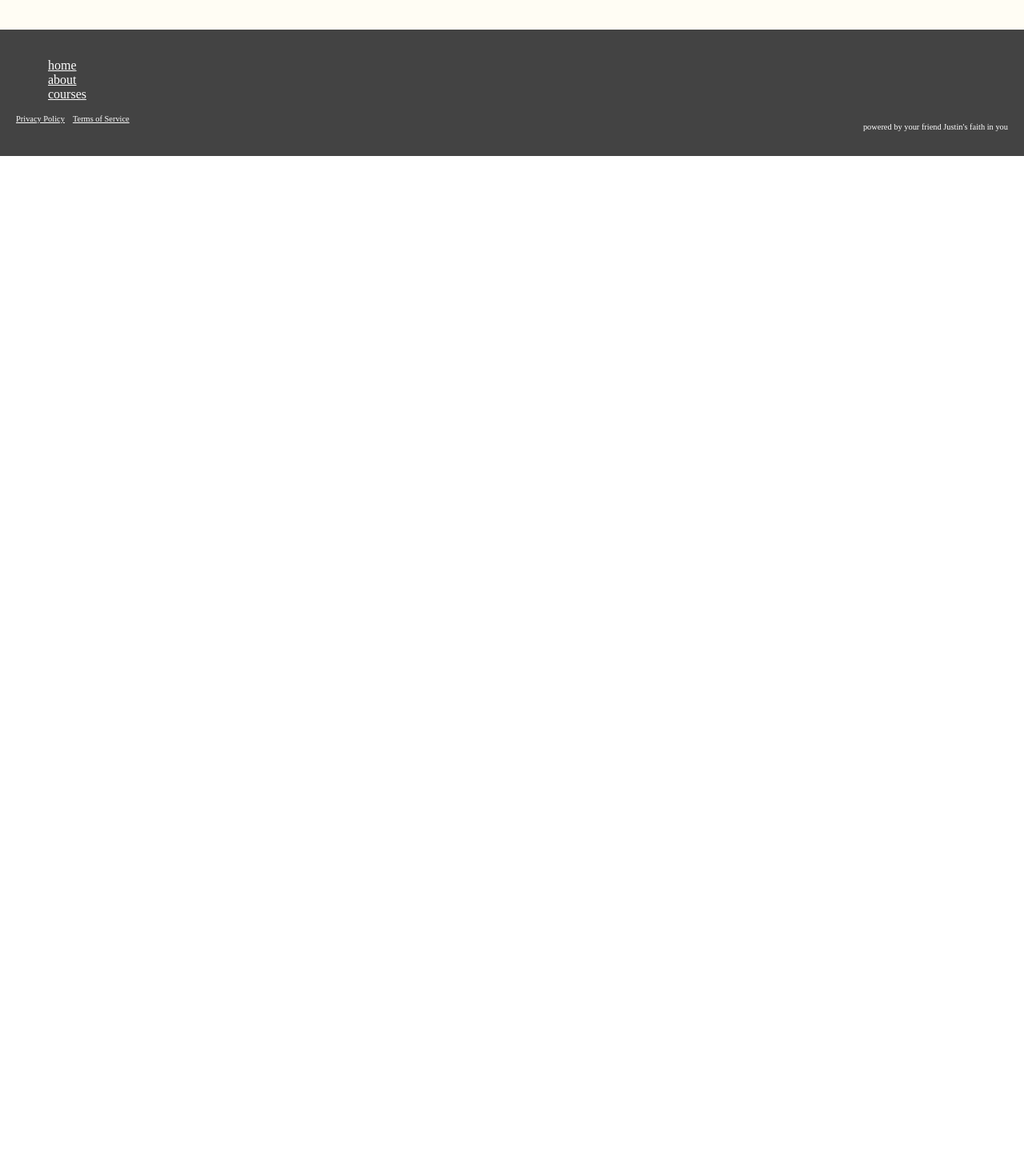
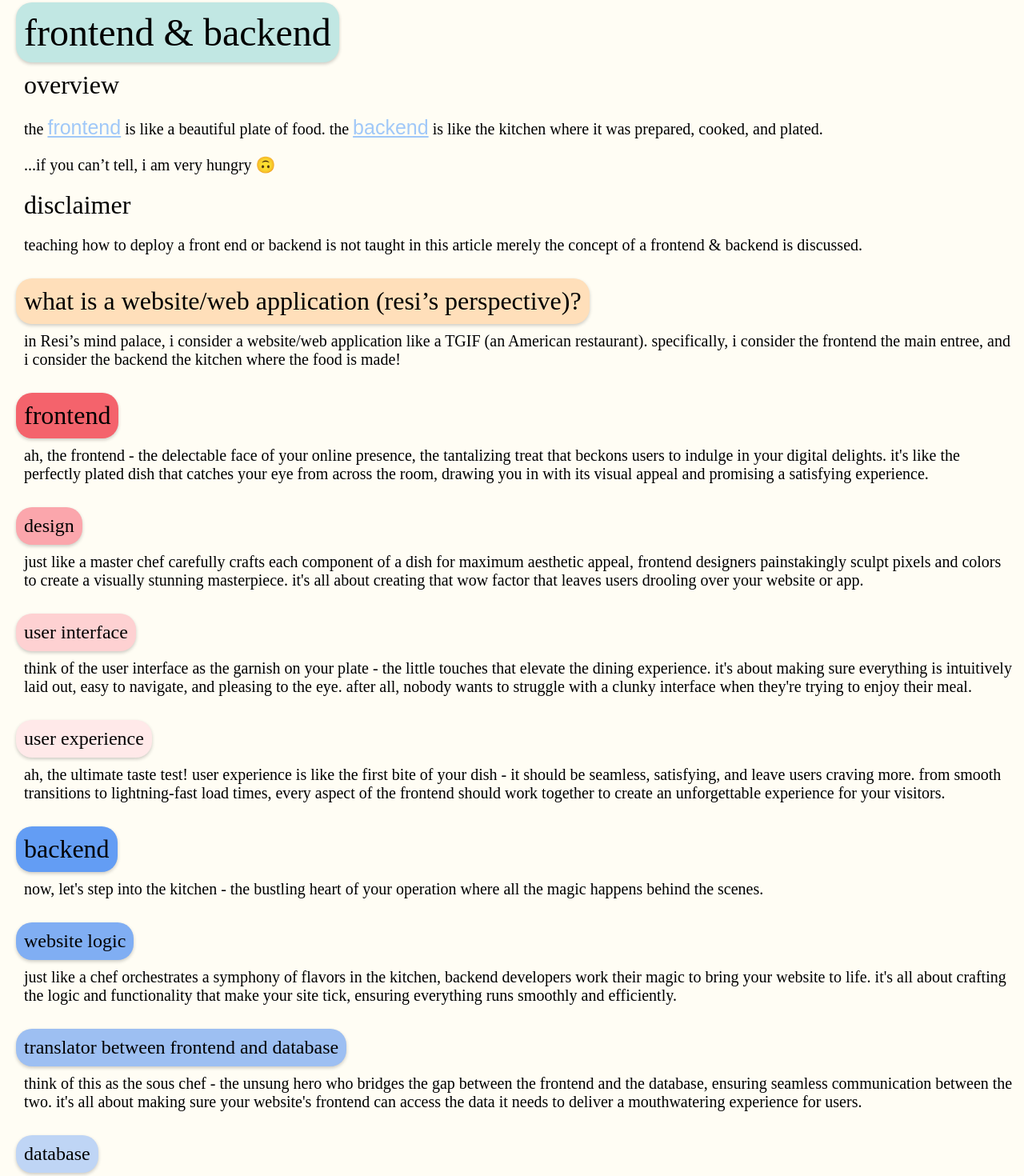
Before and after one commit to Domain-Force/frontline, a React (Create React App) app in the folder domain-force-front/: page /articles/frontback in a window 1280 px wide. Shown: the part 60-1530 px from the top of the page at 80% size. Before the commit the page ends 800 px from the top, so only its background shows below. Built offline with nearby package versions, Linux system fonts and the light colour scheme; a web font is replaced by a local one.

Commit message:
[ADD] Finished FrontBack Article

```diff
--- a/domain-force-front/src/App.css
+++ b/domain-force-front/src/App.css
@@ -326,6 +326,13 @@ p.about {
 	padding: 10px;
 }
 
+.article-sub-section {
+	font-size: 1.5em;
+	margin: 0;
+	padding: 10px;
+}
+
+
 .article-body {
 	font-size: 1.25em;
 	margin: 0;
--- a/domain-force-front/src/App.js
+++ b/domain-force-front/src/App.js
@@ -9,6 +9,7 @@ import NavBar from './components/NavBar';
 import Footer from './components/Footer';
 import ArticleDocker from './pages/articles/ArticleDocker';
 import ArticleDomain from './pages/articles/ArticleDomain';
+import ArticleFrontBack from './pages/articles/ArticleFrontBack';
 
 function App() {
   return (
@@ -33,6 +34,7 @@ function App() {
 				<Route path="/articles" element={<Articles />}/>
 				<Route path="/articles/docker" element={<ArticleDocker color="#FF9C9C"/>} />
 				<Route path="/articles/domains" element={<ArticleDomain color="#A2A0F8"/>} />
+				<Route path="/articles/frontback" element={<ArticleFrontBack color="#C1E7E3"/>} />
 			</Routes>
 		</main>
 		<Footer/>
--- a/domain-force-front/src/pages/Articles.js
+++ b/domain-force-front/src/pages/Articles.js
@@ -12,6 +12,7 @@ function Articles() {
 			<div className="article-item-grid">
 				<ArticleItem path="docker" name="moby docker (docker)" color="#FF9C9C" />
 				<ArticleItem path="domains" name="domains (.com, .co, .org)" color="#A2A0F8" />
+				<ArticleItem path="frontback" name="frontend & backend" color="#C1E7E3" />
 			</div>
 
 			<p className="heading">
--- /dev/null
+++ b/domain-force-front/src/pages/articles/ArticleFrontBack.js
@@ -0,0 +1,111 @@
+import React, {useState} from 'react';
+import ArticleModal from '../../components/ArticleModal';
+
+function ArticleFrontBack(props) {
+	const { color } = props;
+	const [{currentModal}, setModalOpen] = useState({currentModal: null});
+
+	const openModal = (modalName) => setModalOpen({currentModal: modalName});
+	const closeModal = () => setModalOpen({currentModal: null});
+	return (
+		<div className='cards-container'>
+			<div className="article-heading-background" style={{backgroundColor: color}}>
+				<p className="article-heading">frontend & backend</p>
+			</div>
+			<br/>
+
+			<div className="article-section">overview</div>
+			<p className="article-body">
+				the <button className="button-like-text" onClick={() => openModal('frontend')}>frontend</button> is like a beautiful plate of food. the <button className="button-like-text" onClick={() => openModal('backend')}>backend</button> is like the kitchen where it was prepared, cooked, and plated.
+			</p>
+			<p className="article-body">
+			...if you can’t tell, i am very hungry 🙃
+			</p>
+
+
+			<div className="article-section">disclaimer</div>
+			<p className="article-body">
+			teaching how to deploy a front end or backend is not taught in this article merely the concept of a frontend & backend is discussed.
+			</p>
+
+
+			<div className="article-section-background" style={{backgroundColor: "#FFDFBA"}}>
+				<p className="article-section">what is a website/web application (resi’s perspective)?</p>
+			</div>
+			<p className="article-body">
+				in Resi’s mind palace, i consider a website/web application like a TGIF (an American restaurant). specifically, i consider the frontend the main entree, and i consider the backend the kitchen where the food is made!
+			</p>
+
+
+			<div className="article-section-background" style={{backgroundColor: "#F4636C"}}>
+				<p className="article-section">
+					frontend
+				</p>
+			</div>
+			<p className="article-body">
+				ah, the frontend - the delectable face of your online presence, the tantalizing treat that beckons users to indulge in your digital delights. it's like the perfectly plated dish that catches your eye from across the room, drawing you in with its visual appeal and promising a satisfying experience.
+			</p>
+
+			<div className="article-section-background" style={{backgroundColor: "#FBA6AC"}}>
+				<p className="article-sub-section">design</p>
+			</div>
+			<p className="article-body">
+				just like a master chef carefully crafts each component of a dish for maximum aesthetic appeal, frontend designers painstakingly sculpt pixels and colors to create a visually stunning masterpiece. it's all about creating that wow factor that leaves users drooling over your website or app.
+			</p>
+
+			<div className="article-section-background" style={{backgroundColor: "#FED1D2"}}>
+				<p className="article-sub-section">user interface</p>
+			</div>
+			<p className="article-body">
+				think of the user interface as the garnish on your plate - the little touches that elevate the dining experience. it's about making sure everything is intuitively laid out, easy to navigate, and pleasing to the eye. after all, nobody wants to struggle with a clunky interface when they're trying to enjoy their meal.
+			</p>
+
+			<div className="article-section-background" style={{backgroundColor: "#FFE9E9"}}>
+				<p className="article-sub-section">user experience</p>
+			</div>
+			<p className="article-body">
+				ah, the ultimate taste test! user experience is like the first bite of your dish - it should be seamless, satisfying, and leave users craving more. from smooth transitions to lightning-fast load times, every aspect of the frontend should work together to create an unforgettable experience for your visitors.
+			</p>
+
+			<div className="article-section-background" style={{backgroundColor: "#639DF4"}}>
+				<p className="article-section">backend</p>
+			</div>
+			<p className="article-body">
+				now, let's step into the kitchen - the bustling heart of your operation where all the magic happens behind the scenes.
+			</p>
+
+			<div className="article-section-background" style={{backgroundColor: "#80AEF3"}}>
+				<p className="article-sub-section">website logic</p>
+			</div>
+			<p className="article-body">
+				just like a chef orchestrates a symphony of flavors in the kitchen, backend developers work their magic to bring your website to life. it's all about crafting the logic and functionality that make your site tick, ensuring everything runs smoothly and efficiently.
+			</p>
+
+			<div className="article-section-background" style={{backgroundColor: "#9DBFF2"}}>
+				<p className="article-sub-section">translator between frontend and database</p>
+			</div>
+			<p className="article-body">
+				think of this as the sous chef - the unsung hero who bridges the gap between the frontend and the database, ensuring seamless communication between the two. it's all about making sure your website's frontend can access the data it needs to deliver a mouthwatering experience for users.
+			</p>
+
+			<div className="article-section-background" style={{backgroundColor: "#BFD5F5"}}>
+				<p className="article-sub-section">database</p>
+			</div>
+			<p className="article-body">
+				ah, the pantry of your digital kitchen! The database is where all your ingredients are stored, ready to be whipped up into something delicious at a moment's notice. from user profiles to product listings, it's the backbone of your website, holding everything together behind the scenes.
+			</p>
+
+			<div className="article-section-background" style={{backgroundColor: color}}>
+				<p className="article-section">review</p>
+			</div>
+			<p className="article-body">
+				peeling back the curtain on the snazzy world of web development, we’ve dished out the spicy details on the glam frontend—the sexy plate of food that wows your eyeballs—and the gritty backend—the kitchen chaos where the real magic happens.
+			</p>
+			<p className="article-body">
+				so, while you won’t find any recipes for deploying these bad boys here, you’ve got the scoop on how they whip up a web experience that’s as delightful as a surprise dessert. bon appétit, web connoisseurs!
+			</p>
+		</div>
+	);
+}
+
+export default ArticleFrontBack;
```
